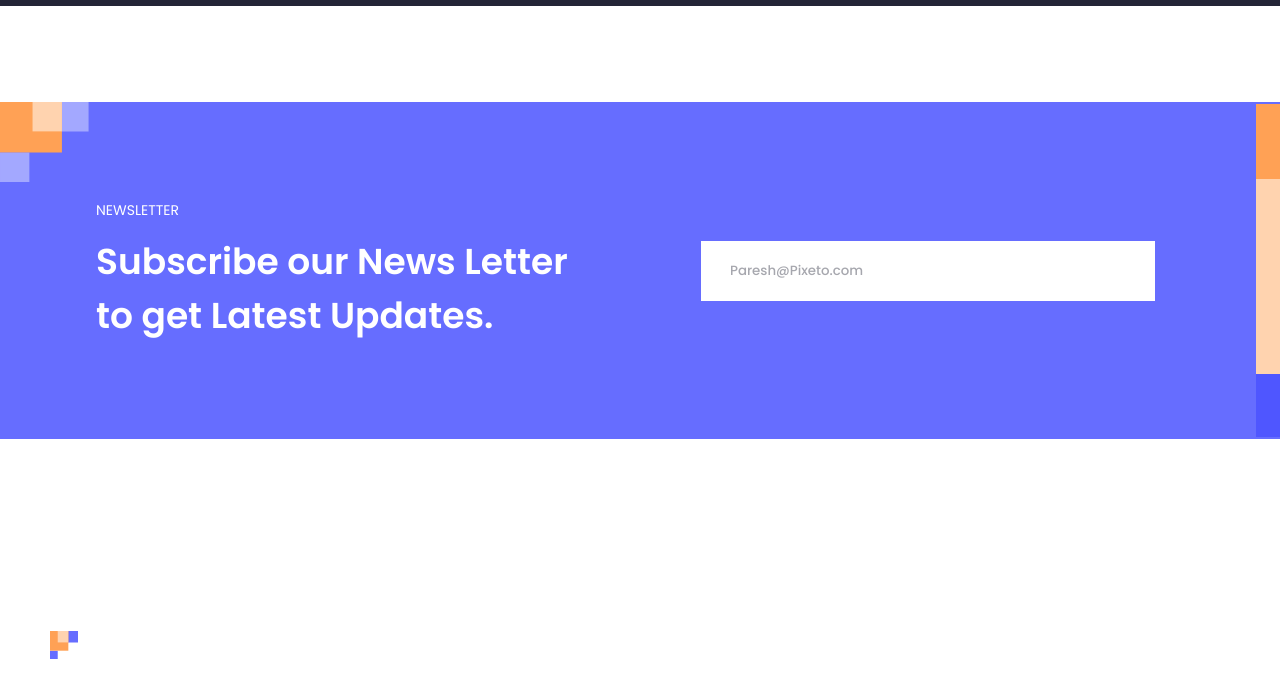
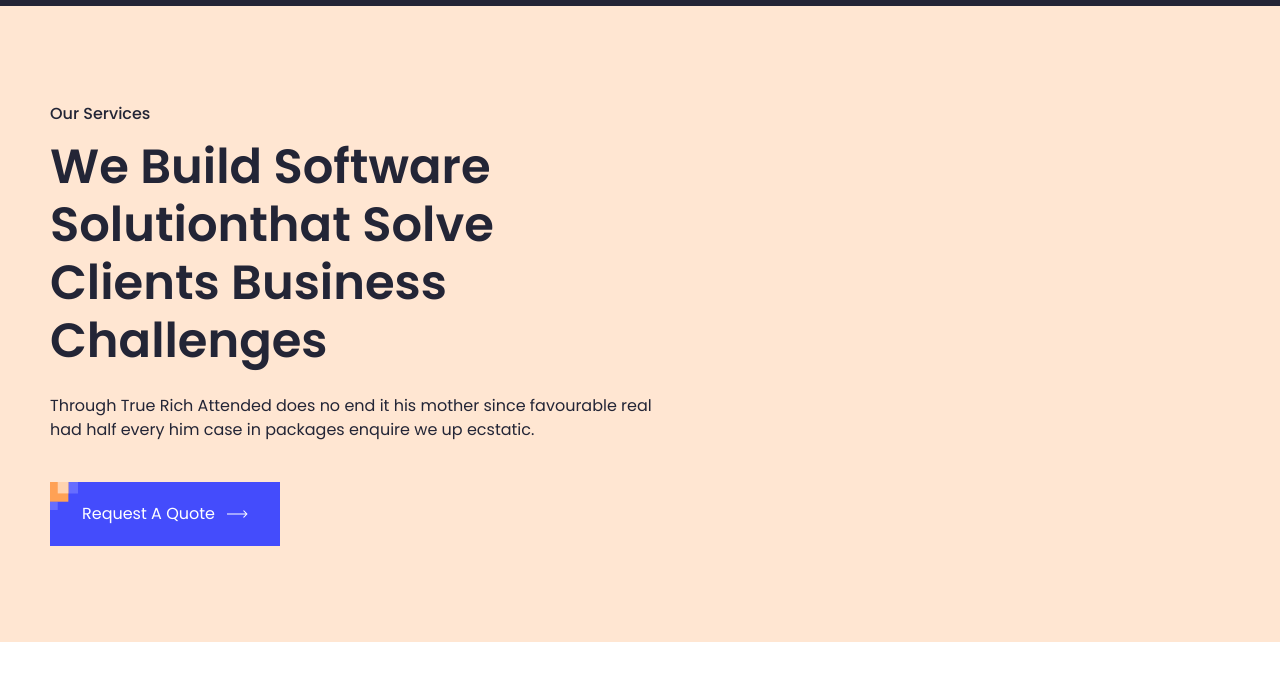
Before and after one commit to avazxonh/2.12-dars-imtihon, a plain HTML site: page pages/services/services.html in a window 1280 px wide. Shown: the part 77-772 px from the top of the page. Drawn offline with Linux system fonts and the light colour scheme.

Commit message:
services

```diff
--- a/pages/services/services.css
+++ b/pages/services/services.css
@@ -1 +1,25 @@
 @import "../../css/global.css";
+
+.services-section-top {
+  background-color: #ffe6d2;
+  padding-top: 96px;
+  padding-bottom: 96px;
+}
+.services-text {
+}
+.services-p {
+  font-weight: 500;
+  padding-bottom: 12px;
+}
+.services-h {
+    width: 622px;
+    font-weight: 600;
+    font-size: 48px;
+    line-height: 58px;
+    padding-bottom: 24px;
+}
+.services-pa {
+    padding-bottom: 40px;
+    width: 624px;
+
+}
--- a/pages/services/services.html
+++ b/pages/services/services.html
@@ -62,6 +62,21 @@
 
     <!-- MAIN START -->
     <main class="main">
+      <section class="services-section-top">
+        <div class="services-text container">
+          <p class="services-p">Our Services</p>
+          <h2 class="services-h">
+            We Build Software Solutionthat Solve Clients Business Challenges
+          </h2>
+          <p class="services-pa">
+            Through True Rich Attended does no end it his mother since
+            favourable real had half every him case in packages enquire we up
+            ecstatic.
+          </p>
+          <a class="btn btn-primary btnn" href="">Request A Quote <img src="../../images/btn-row.svg" alt=""></a>
+        </div>
+      </section>
+
       <section class="cta">
         <div class="cta-container container">
           <div class="cta-left">
@@ -114,7 +129,9 @@
             <div class="footer-navs">
               <ul class="main-nav">
                 <li><a href="./index.html" id="active-footer-link">Home</a></li>
-                <li><a id="active" href="../services/services.html">Service</a></li>
+                <li>
+                  <a id="active" href="../services/services.html">Service</a>
+                </li>
                 <li><a href="../company/company.html">Company</a></li>
                 <li><a href="../career/career.html">Career </a></li>
                 <li><a href="#">News</a></li>
```
